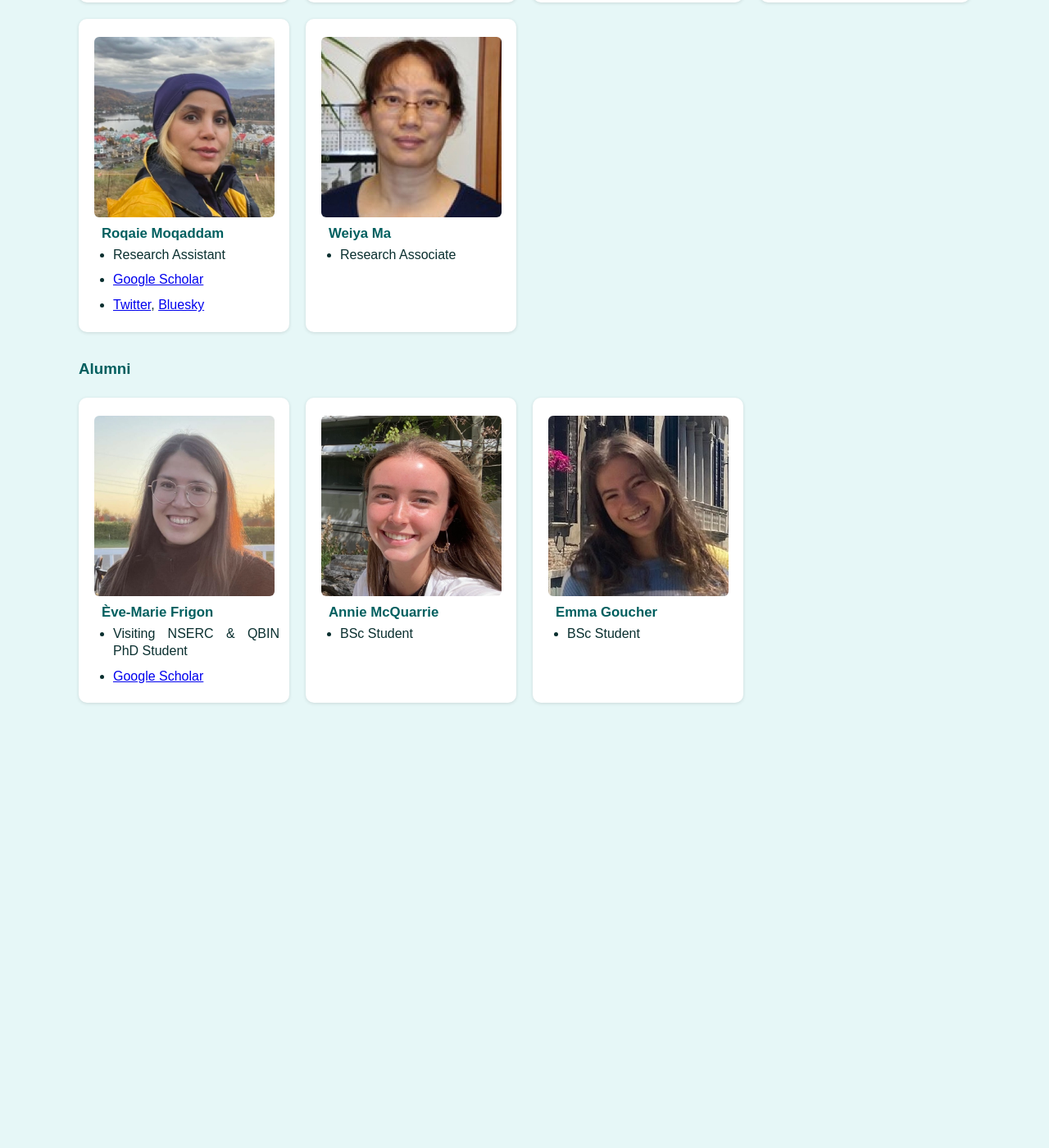
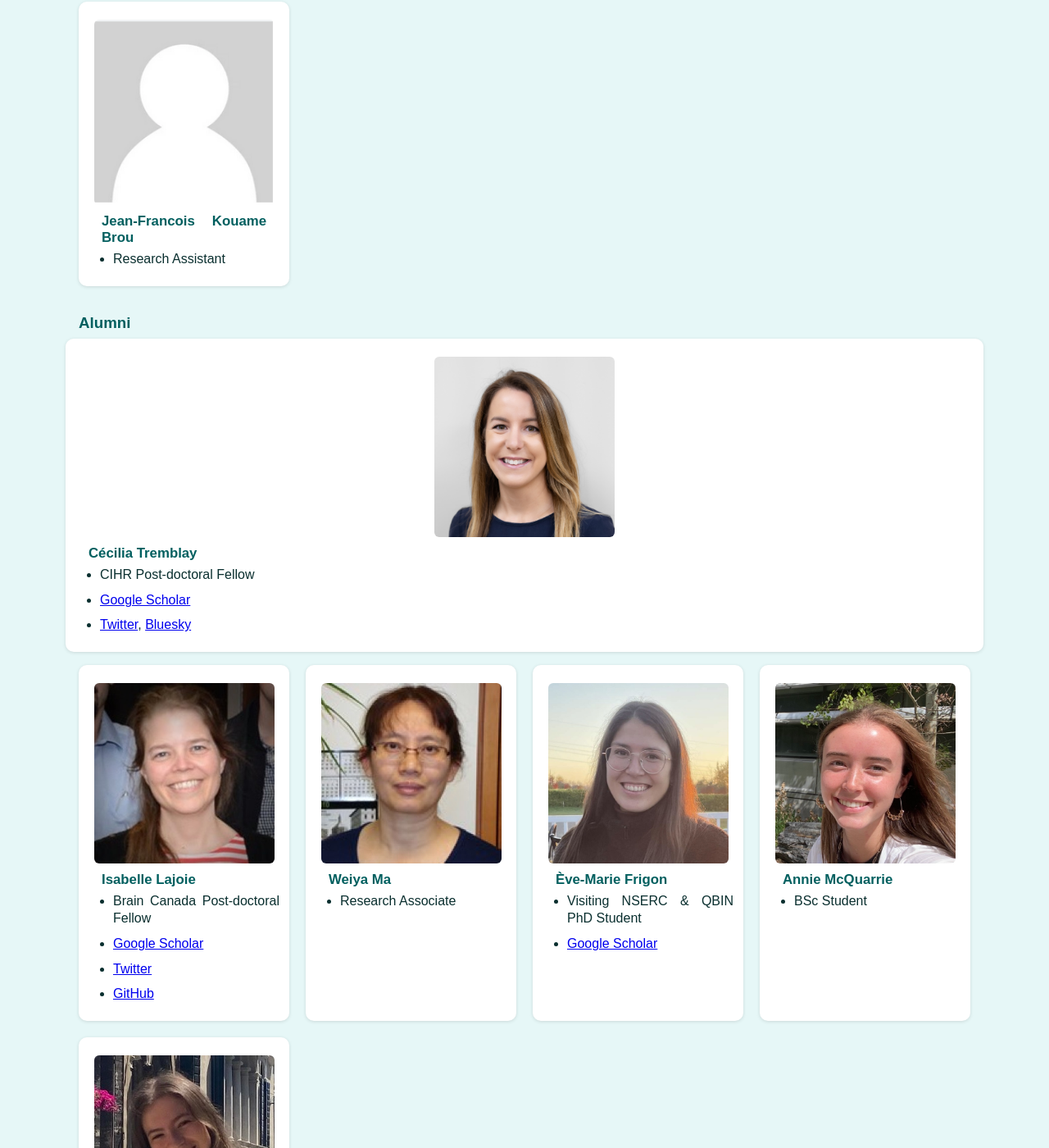
Before and after one commit to VANDAlab/VANDAlab.github.io, a Jekyll site: the page team.html, which Jekyll copies as it is, in a window 1280 px wide and 1400 px high, scrolled down 2377 px. Shown: the whole window at 82% size. Built offline with Jekyll 4.4.1, drawn with Linux system fonts in a browser that asks for light colours; before the commit the page ends 3330 px from its top, so only the background shows below that; some of the changed text lies outside the part shown.

Commit message:
Update team.html

```diff
--- a/team.html
+++ b/team.html
@@ -50,27 +50,7 @@
             </ul>
     </div>
 
-    <div class="person">
-        <img src="team/isabelle.jpg" alt="Isabelle Lajoie">
-        <h3>Isabelle Lajoie</h3>
-        <ul>
-        <li>Brain Canada Post-doctoral Fellow</li>
-        <li><a href="https://scholar.google.com/citations?user=axwnu5UAAAAJ&hl=fr" target="_blank">Google Scholar</a></li>
-        <li><a href="https://twitter.com/islaja1" target="_blank">Twitter</a></li>
-        <li><a href="https://github.com/islaja">GitHub</a></li>
-            </ul>
-    </div>
 
-    <div class="person">
-        <img src="team/cecilia.jpg" alt="Cecilia">
-        <h3>Cécilia Tremblay</h3>
-        <ul>
-        <li>CIHR Post-doctoral Fellow</li>
-        <li><a href="https://scholar.google.ca/citations?user=N1Zuu18AAAAJ" target="_blank">Google Scholar</a></li>
-        <li><a href="https://x.com/cece_tremblay" target="_blank">Twitter</a>,
-            <a href="https://bsky.app/profile/did:plc:pu7retjo2wchlk5gyei5ylip" target="_blank">Bluesky</a></li>
-            </ul>
-    </div>
 
 <div class="person">
     <img src="team/em.jpg" alt="empty">
@@ -197,18 +177,53 @@
     </div>
 
     <div class="person">
+            <img src="team/empty.png" alt="empty">
+            <h3>Yahia Karioun</h3>
+        <ul>
+        <li>Research Assistant</li>
+                  </ul>
+    </div>
+
+        <div class="person">
+            <img src="team/empty.png" alt="empty">
+            <h3>Jean-Francois Kouame Brou </h3>
+        <ul>
+        <li>Research Assistant</li>
+                   </ul>
+    </div>
+
+</div>
+
+<h3>Alumni</h3>
+    <div class="person">
+        <img src="team/cecilia.jpg" alt="Cecilia">
+        <h3>Cécilia Tremblay</h3>
+        <ul>
+        <li>CIHR Post-doctoral Fellow</li>
+        <li><a href="https://scholar.google.ca/citations?user=N1Zuu18AAAAJ" target="_blank">Google Scholar</a></li>
+        <li><a href="https://x.com/cece_tremblay" target="_blank">Twitter</a>,
+            <a href="https://bsky.app/profile/did:plc:pu7retjo2wchlk5gyei5ylip" target="_blank">Bluesky</a></li>
+            </ul>
+    </div>
+<div class="team-grid">
+    <div class="person">
+        <img src="team/isabelle.jpg" alt="Isabelle Lajoie">
+        <h3>Isabelle Lajoie</h3>
+        <ul>
+        <li>Brain Canada Post-doctoral Fellow</li>
+        <li><a href="https://scholar.google.com/citations?user=axwnu5UAAAAJ&hl=fr" target="_blank">Google Scholar</a></li>
+        <li><a href="https://twitter.com/islaja1" target="_blank">Twitter</a></li>
+        <li><a href="https://github.com/islaja">GitHub</a></li>
+            </ul>
+    </div>
+
+    <div class="person">
         <img src="team/weiya.jpg" alt="empty">
         <h3>Weiya Ma</h3>
         <ul>
         <li>Research Associate</li>
             </ul>
     </div>
-
-</div>
-
-<h3>Alumni</h3>
-
-<div class="team-grid">
 
     <div class="person">
         <img src="team/evemarie.jpg" alt="Ève-Marie Frigon">
```
